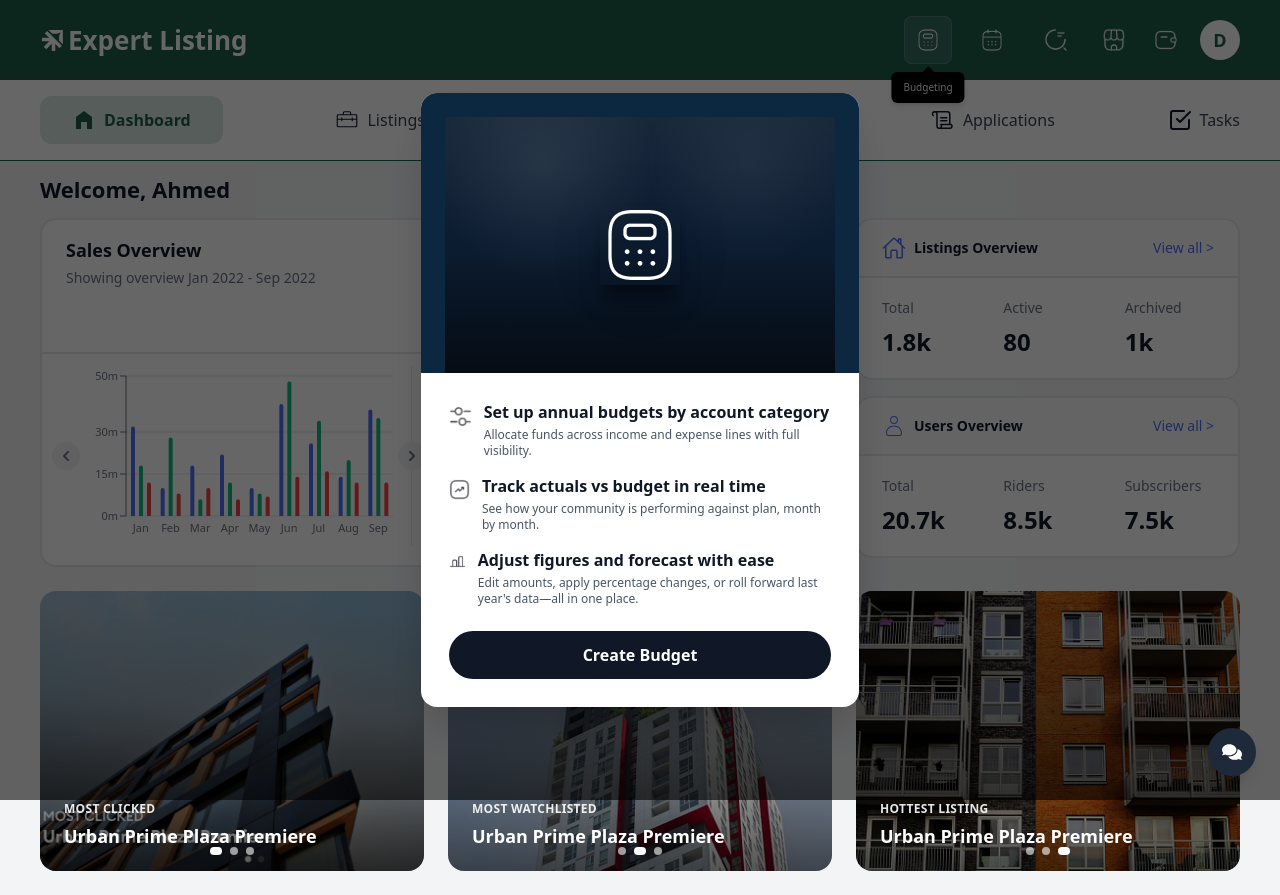
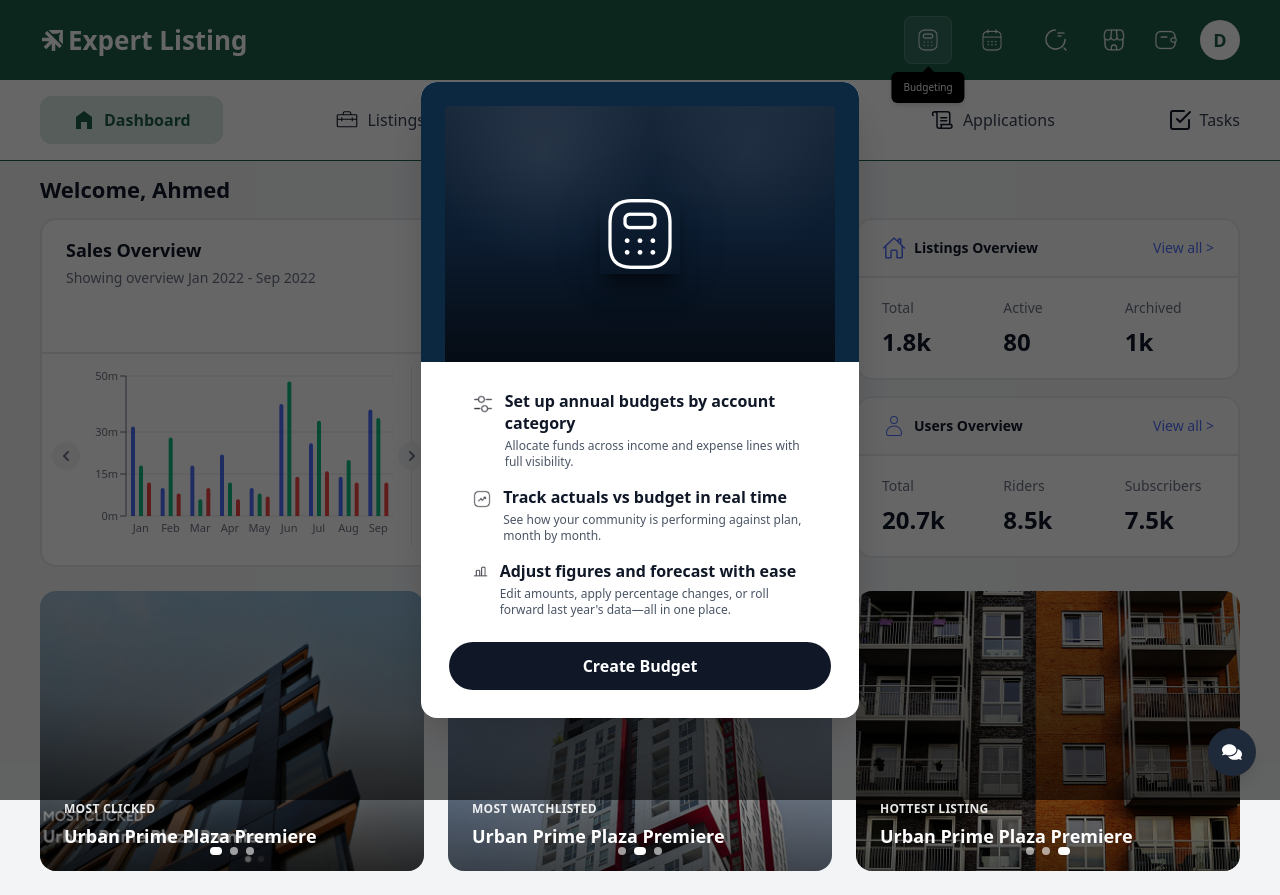
Before and after one commit to Vehiz/admin_dashboard, a React (Vite) app: page / in a window 1280 px wide. Both pictures are taken after a click on the button 928 px from the left and 40 px from the top of the page. Built offline with nearby package versions, Linux system fonts and the light colour scheme.

Commit message:
modal fix

```diff
--- a/src/components/Header.tsx
+++ b/src/components/Header.tsx
@@ -182,7 +182,7 @@
             </div>
 
             <div className="px-7 py-7 space-y-6">
-              <div className="space-y-4">
+              <div className="space-y-4 px-6">
                 <div className="flex gap-3">
                   <div className="mt-1 text-gray-700">
                     <img src={Setting} className="text-2xl" alt="Align Botton" />
```
